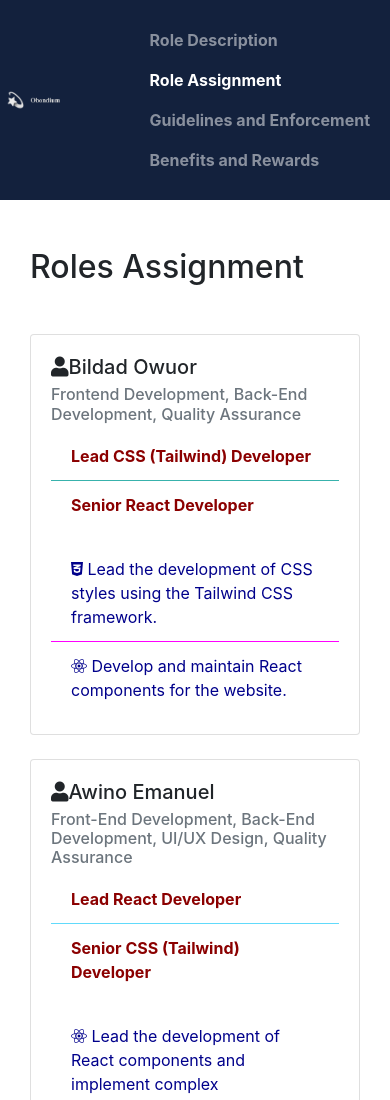
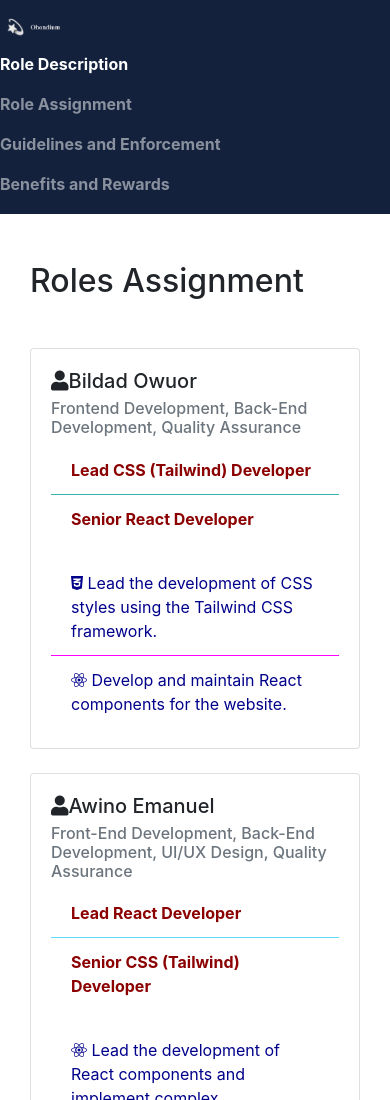
Before and after one commit to derickbond/contributors-roles, a plain HTML site: page role-description.html in a window 390 px wide. Shown: the top 1100 px of the page. Drawn offline with nearby package versions, Linux system fonts and the light colour scheme.

Commit message:
Update role-description.html

```diff
--- a/role-description.html
+++ b/role-description.html
@@ -11,12 +11,12 @@
 
   <style>
 
-
   </style>
-
+</head>
+<body>
   <header>
     <!-- Navigation Bar -->
-  <nav class="navbar navbar-expand-lg navbar-dark" style="background-color: #13213D;">
+    <nav class="navbar navbar-expand-lg navbar-dark">
       <div class="container">
         <a class="navbar-brand" href="#">
           <div class="logo">
@@ -24,19 +24,15 @@
             <img src="/Obondiumwhite.png" alt="Obondium" class="logo">
           </div>
         </a>
-      <button class="navbar-toggler" type="button" data-toggle="collapse" data-target="#navbarNav"
-        aria-controls="navbarNav" aria-expanded="false" aria-label="Toggle navigation">
-        <span class="navbar-toggler-icon"></span>
-      </button>
-      <!-- Add the pop-up navigation markup -->
-      <div class="pop-up-nav">
-        <div class="navbar">
+        <!-- Remove the navbar-toggler button for always visible links -->
+        <!-- Add the navbar-collapse class to ensure horizontal links -->
+        <div class="navbar-collapse">
           <ul class="navbar-nav ml-auto">
-            <li class="nav-item">
+            <li class="nav-item active">
               <a class="nav-link" href="index.html">Role Description</a>
             </li>
             <li class="nav-item">
-              <a class="nav-link active" href="role-description.html">Role Assignment</a>
+              <a class="nav-link" href="role-description.html">Role Assignment</a>
             </li>
             <li class="nav-item">
               <a class="nav-link" href="guidelines-enforcement.html">Guidelines and Enforcement</a>
@@ -47,10 +43,8 @@
           </ul>
         </div>
       </div>
-    </div>
     </nav>
   </header>
-
 
 
   <!-- Main Content -->
```
Lines whose indentation alone changed are shown as unchanged.
